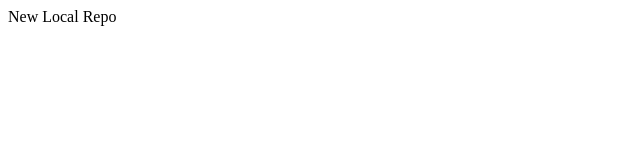
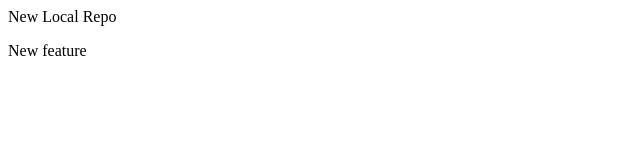
Before and after one commit to Asonvar/localrepo, a plain HTML site: page index.html in a window 1280 px wide. Shown: the full height of the page, 0-640 px from the left. Drawn offline with Linux system fonts and the light colour scheme.

Commit message:
Add New Feature

```diff
--- a/index.html
+++ b/index.html
@@ -1 +1,2 @@
 <p>New Local Repo</p>
+<p>New feature</p>
```
